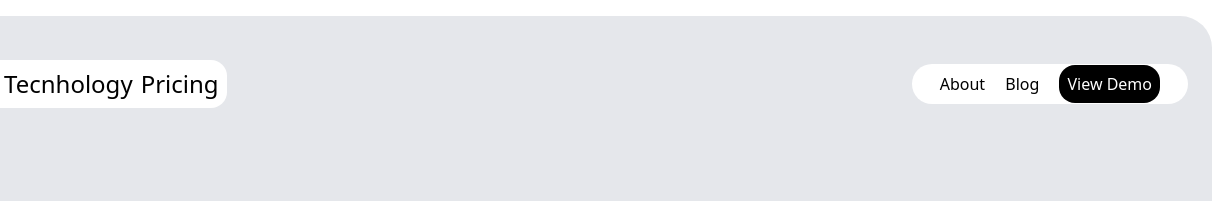
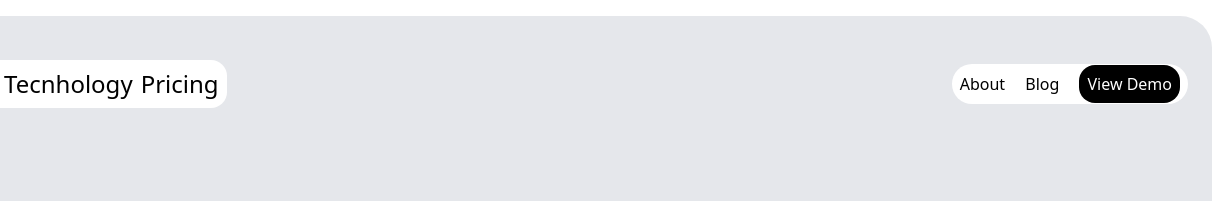
Before and after one commit to Ankeloo0/portafolio.github.io, a plain HTML site: page layout.html in a window 1280 px wide. Shown: the top 201 px of the page, 68-1280 px from the left. Drawn offline with nearby package versions, Linux system fonts and the light colour scheme.

Commit message:
actualizando navegacion en layout

```diff
--- a/layout.html
+++ b/layout.html
@@ -19,7 +19,7 @@
                     <a href="">Pricing</a>
                 </div>
 
-                <nav class=" space-x-4 text-black bg-white rounded-4xl px-7 py-2 ">
+                <nav class=" space-x-4 text-black bg-white rounded-4xl px-2 py-2 ">
                     <a href="#" class="hover:text-gray-400">About</a>
                     <a href="#" class="hover:text-gray-400">Blog</a>
                     <a href="#" class="hover:text-gray-400 bg-black p-2 rounded-2xl text-white">View Demo</a>
```
